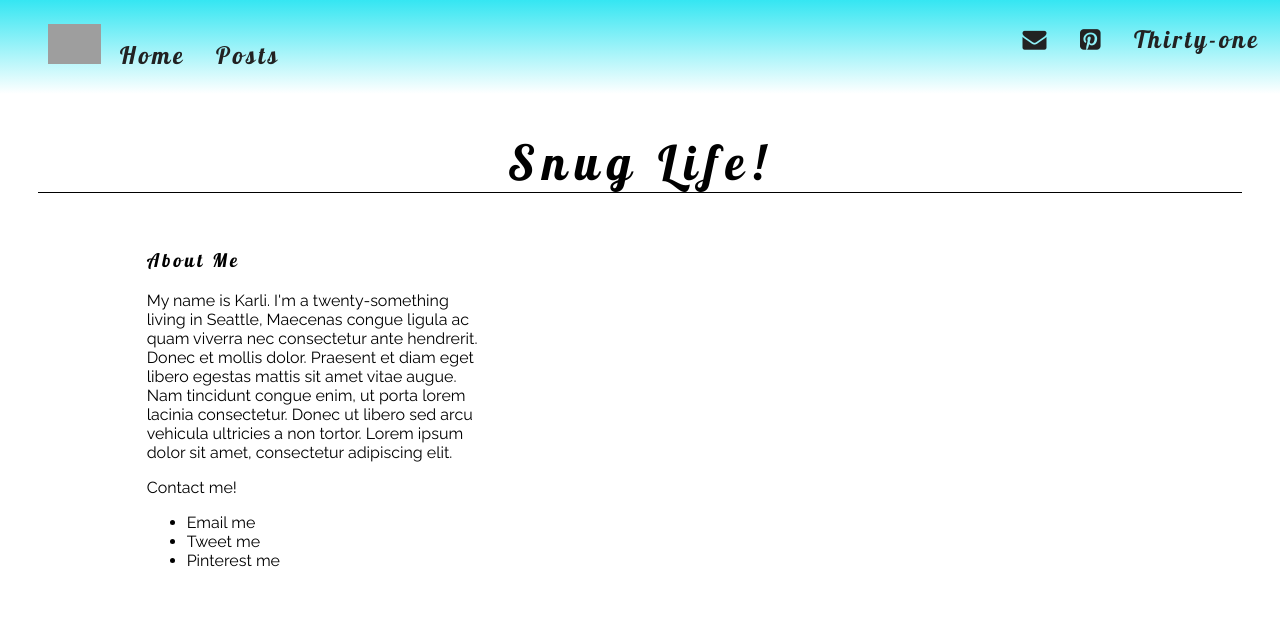
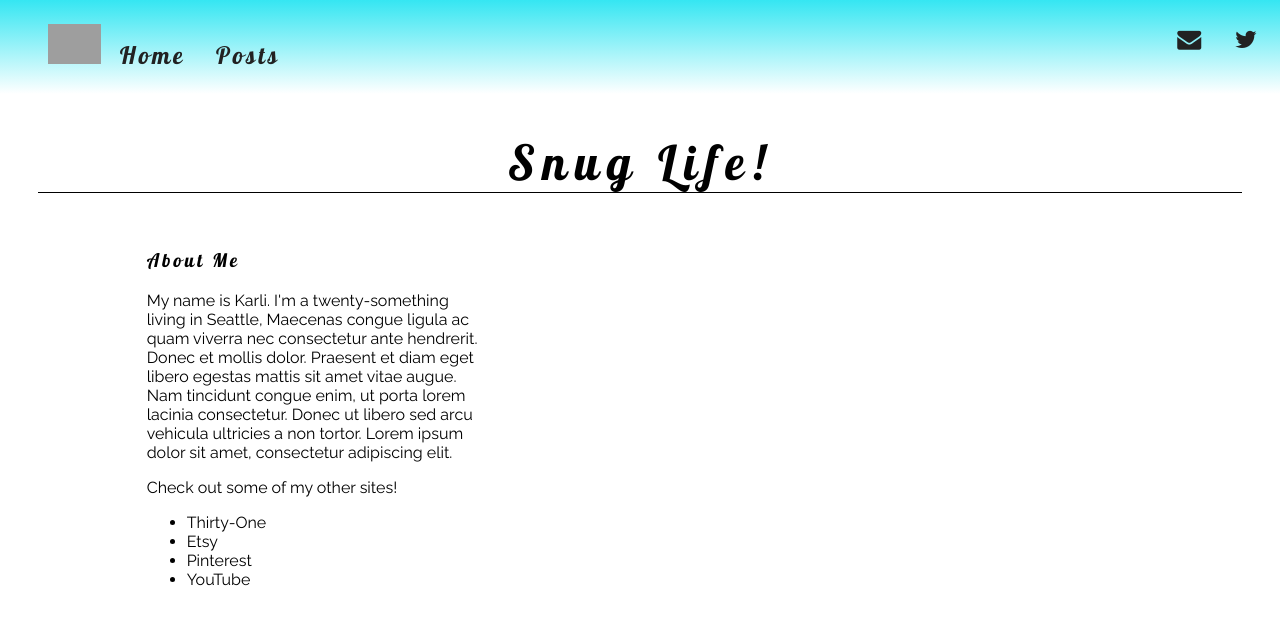
Before and after one commit to jwarren116/karlico, a Django app: page / in a window 1280 px wide. Shown: the top 625 px of the page. Run offline with Django 3.2, Linux system fonts and the light colour scheme; data that the repository does not hold is empty; some libraries are stand-ins or nearby versions; grey boxes are pictures that could not be loaded.

Commit message:
Move communication links to nav, other sites to About Me section

```diff
--- a/blog/templates/blog/index.html
+++ b/blog/templates/blog/index.html
@@ -18,11 +18,12 @@
     <div id="about">
       <h3>About Me</h3>
       <p>My name is Karli. I'm a twenty-something living in Seattle, Maecenas congue ligula ac quam viverra nec consectetur ante hendrerit. Donec et mollis dolor. Praesent et diam eget libero egestas mattis sit amet vitae augue. Nam tincidunt congue enim, ut porta lorem lacinia consectetur. Donec ut libero sed arcu vehicula ultricies a non tortor. Lorem ipsum dolor sit amet, consectetur adipiscing elit.</p>
-      <p>Contact me!</p>
+      <p>Check out some of my other sites!</p>
       <ul id="contact">
-        <li>Email me</li>
-        <li>Tweet me</li>
-        <li>Pinterest me</li>
+        <li><a href="http://www.mythirtyone.com/karliwarren" target="_blank">Thirty-One</a></li>
+        <li><a href="" target="_blank">Etsy</a></li>
+        <li><a href="" target="_blank">Pinterest</li>
+        <li><a href="" target="_blank">YouTube</li>
       </ul>
     </div>
   </section>
--- a/karlico/templates/base.html
+++ b/karlico/templates/base.html
@@ -5,13 +5,13 @@
     <meta charset="utf-8">
     <meta http-equiv="X-UA-Compatible" content="IE=edge">
     <meta name="viewport" content="width=device-width, initial-scale=1">
-    <meta name="description" content="I'm living the Snug Life, so come read about it">
+    <meta name="description" content="I'm living the Snug Life. I write about being crafty, a mom, a wife, and the fun adventures we embark on!">
     <meta name="author" content="Karli Warren">
-    <title>Karli's Blog</title>
+    <title>The Snug Life</title>
     <!-- Core CSS -->
     <link href="{% static 'css/main.css' %}" rel="stylesheet">
     <!-- Google Font -->
-    <link href='http://fonts.googleapis.com/css?family=Raleway|Lobster' rel='stylesheet' type='text/css'>
+    <link href="http://fonts.googleapis.com/css?family=Raleway|Lobster" rel="stylesheet" type="text/css">
     <!-- Font Awesome -->
     <link rel="stylesheet" href="//maxcdn.bootstrapcdn.com/font-awesome/4.3.0/css/font-awesome.min.css">
   </head>
@@ -21,13 +21,13 @@
       <nav>
         <ul>
           <li><img src="https://i.vimeocdn.com/video/311242300_640.jpg" style="height: 40px"/></li>
-          <li class="active"><a href="{% url 'index' %}">Home</a></li>
+          <li><a href="{% url 'index' %}">Home</a></li>
           <li><a href="{% url 'posts' %}">Posts</a></li>
         </ul>
         <ul class="navbar-right">
           <li><a href="mailto:karli@karli.co"><i class="fa fa-envelope"></i></a></li>
-          <li><a href="http://www.pinterest.com/karliwarren" target="_blank"><i class="fa fa-pinterest-square"></i></a></li>
-          <li><a href="http://www.mythirtyone.com/karliwarren" target="_blank">Thirty-one</a></li>
+          <li><a href="https://twitter.com/_SnugLife_" target="_blank"><i class="fa fa-twitter"></i></a></li>
+        </ul>
       </nav>
     </header>
 
```
